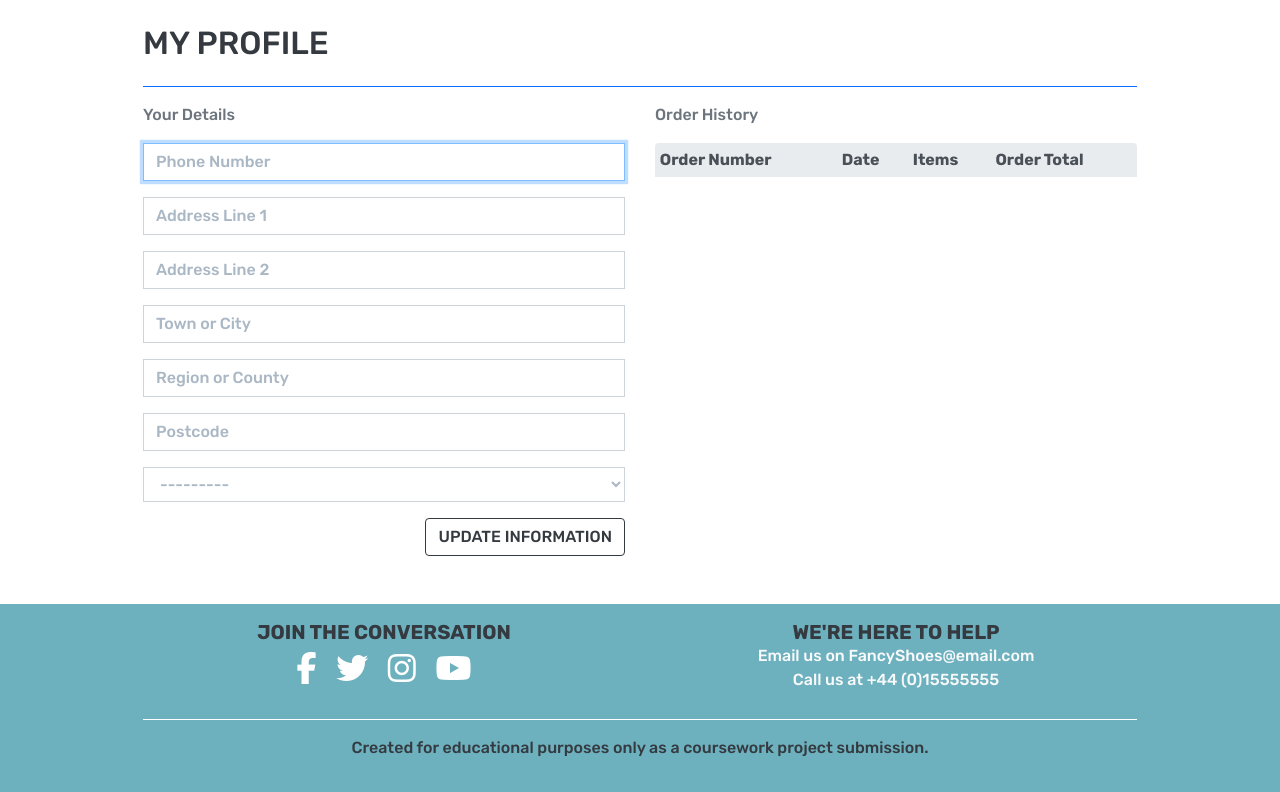
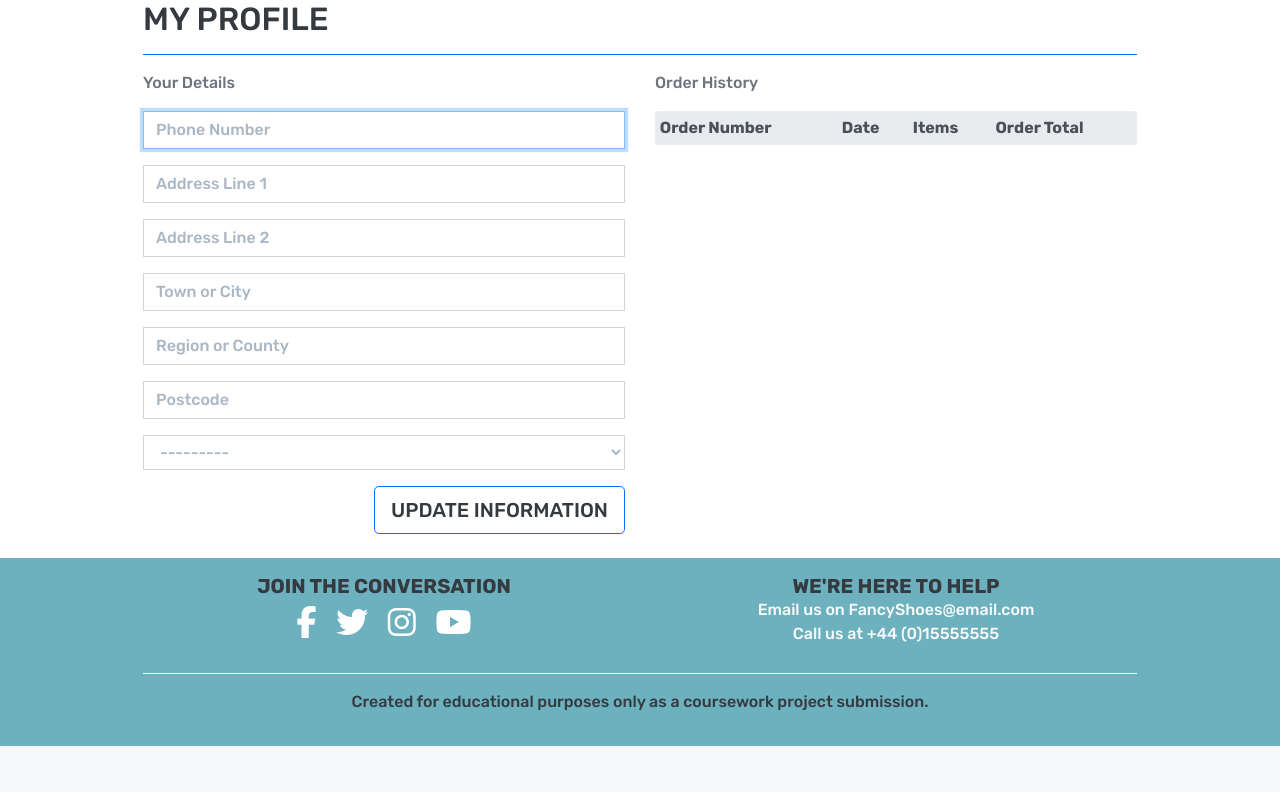
Before and after one commit to Puksrevolution/milestone-project-4, a Django app: page /profile/ in a window 1280 px wide. Shown: the part 253-1045 px from the top of the page. After the commit the page ends 999 px from the top, so only its background shows below. Run offline with Django 3.2, Linux system fonts and the light colour scheme; the visitor is signed in with stand-in values (Sample User, id 1); data comes from the database, SQL or seed files in the repository; data that the repository does not hold is empty; parts of the project's set-up code (start-up, migrations or seed data) failed here and were passed over; some libraries are stand-ins or nearby versions.

```diff
--- a/profiles/templates/profiles/profile.html
+++ b/profiles/templates/profiles/profile.html
@@ -1,5 +1,9 @@
+<!-- Template adapted from Code Institute Boutique Ado mini project -->
+
 {% extends "base.html" %}
 {% load static %}
+
+{% block extra_title %}My Profile{% endblock %}
 
 {% block extra_css %}
 <link rel="stylesheet" href="{% static 'profiles/css/profile.css' %}">
@@ -7,9 +11,19 @@
 
 {% block breadcrumbs %}
 <nav aria-label="breadcrumb">
-    <ol class="breadcrumb bg-white text-dark small">
-        <li class="breadcrumb-item"><a href="{% url 'home' %}">Home</a></li>
-        <li class="breadcrumb-item active" aria-current="page">My Profile</li>
+    <ol class="breadcrumb bg-white small pl-0 pl-sm-3">
+
+        <!-- Home Link -->
+        <li class="breadcrumb-item">
+            <a href="{% url 'home' %}">
+                Home
+            </a>
+        </li>
+
+        <!-- User Profile -->
+        <li class="breadcrumb-item active" aria-current="page">
+            My Profile
+        </li>
     </ol>
 </nav>
 {% endblock %}
@@ -25,19 +39,20 @@
 
 {% block content %}
 <div class="container">
+    <!-- Page Title -->
     <div class="row">
         <div class="col">
-            <h2 class="logo-font my-4">My Profile</h2>
+            <h2 class="logo-font">My Profile</h2>
             <hr>
         </div>
     </div>
-    <div class="row mb-5">
+    <div class="row mb-4">
         <div class="col-12 col-lg-6">
             <p class="text-muted">Your Details</p>
             <form class="mt-3" action="{% url 'profile' %}" method="POST" id="profile-update-form">
                 {% csrf_token %}
                 {{ form|crispy }}
-                <button class="btn btn-outline-dark text-uppercase float-right">
+                <button class="btn btn-outline-blue btn-lg text-uppercase float-right">
                     Update Information
                 </button>
             </form>
```
